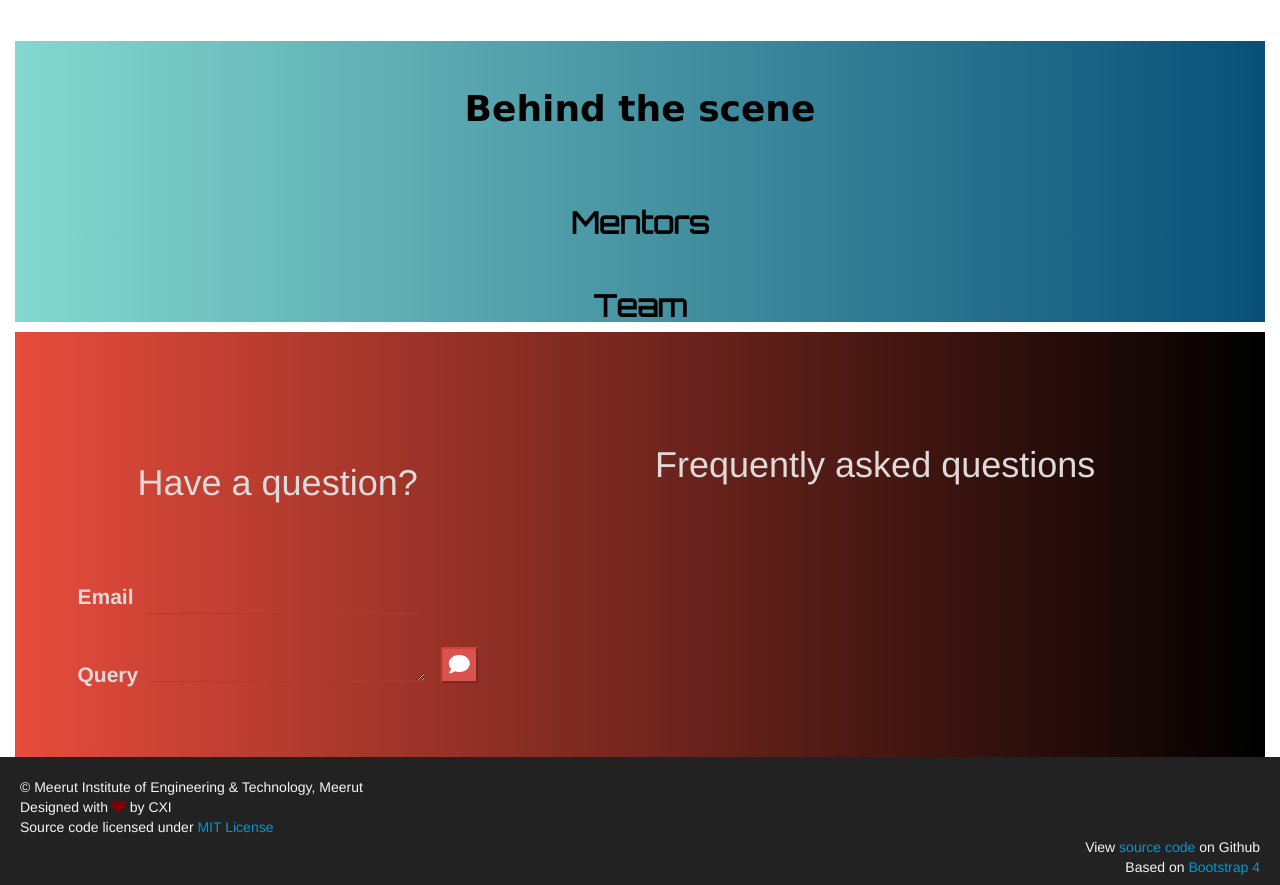
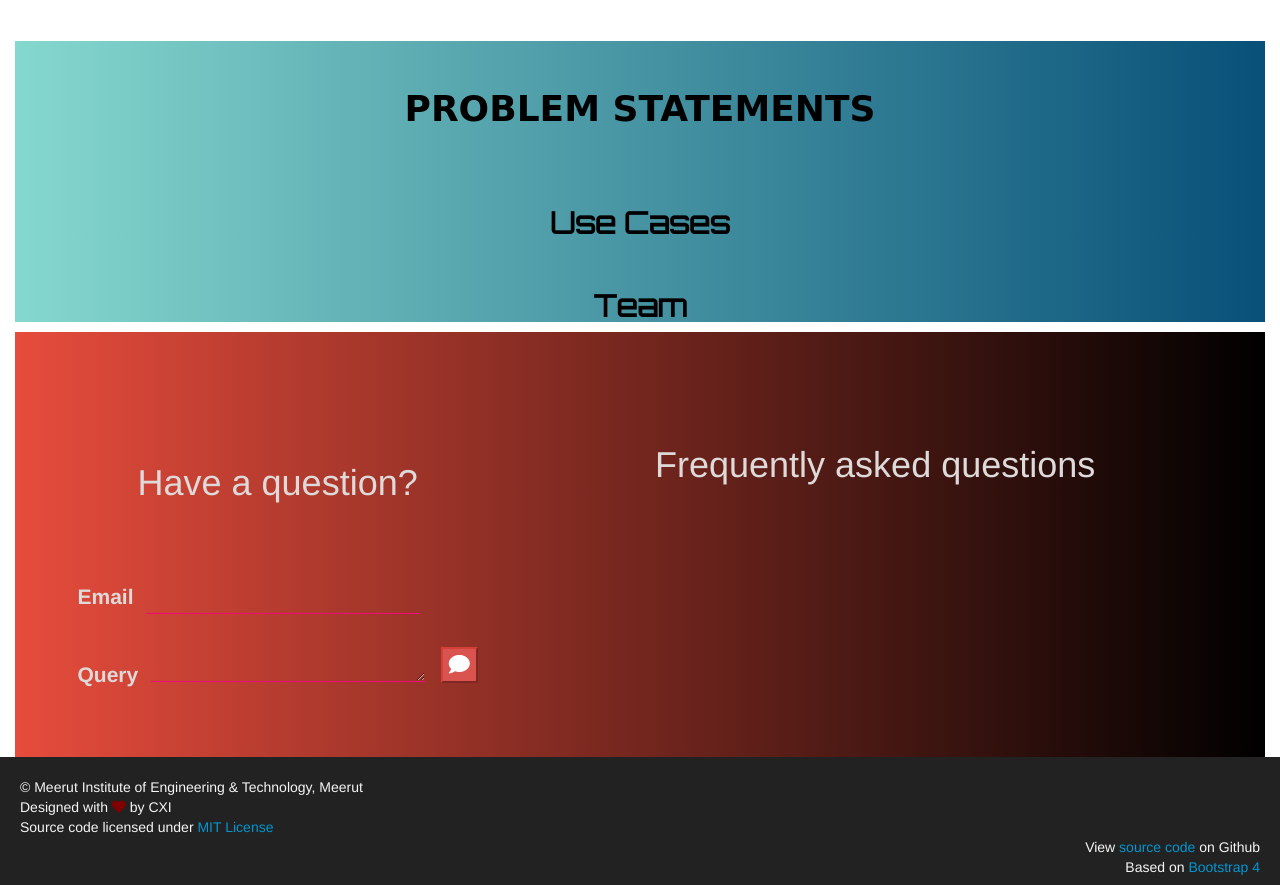
Before and after one commit to manyagoyal15/sap-1, a plain HTML site: page index.html in a window 1280 px wide. Shown: the part 1542-2427 px from the top of the page. Drawn offline with nearby package versions, Linux system fonts and the light colour scheme; some packages are replaced by stand-ins of ours; a web font is replaced by a local one.

Commit message:
Update index.html

```diff
--- a/index.html
+++ b/index.html
@@ -230,8 +230,8 @@
 
 
         <div id="team">
-            <h1 class="jumbotron"><b>Behind the scene</b></h1>
-            <h2 style="text-align:center;"><b>Mentors</b></h2>
+            <h1 class="jumbotron"><b>PROBLEM STATEMENTS</b></h1>
+            <h2 style="text-align:center;"><b>Use Cases</b></h2>
 <!--            <div class="row">
                 <div class="col-md-4">
 
```
